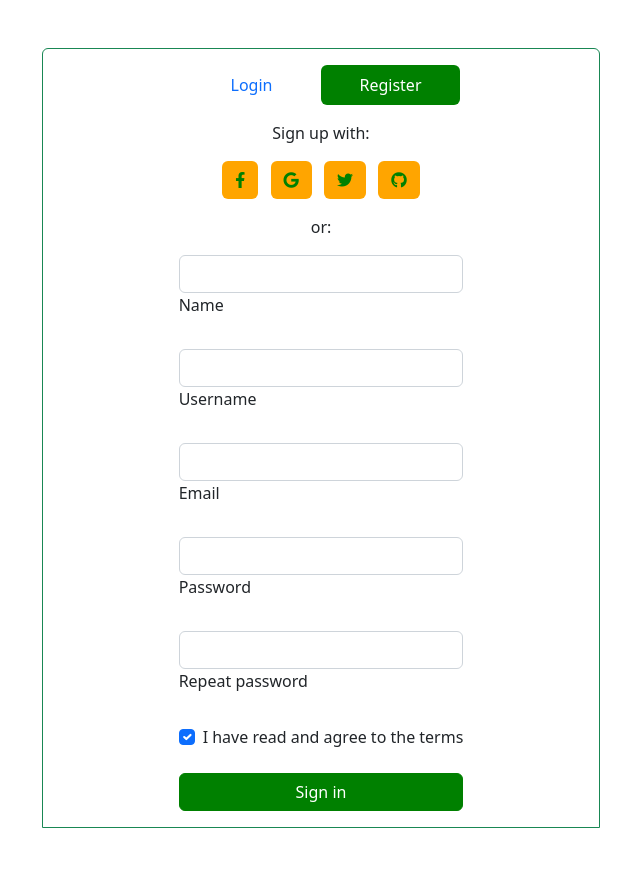
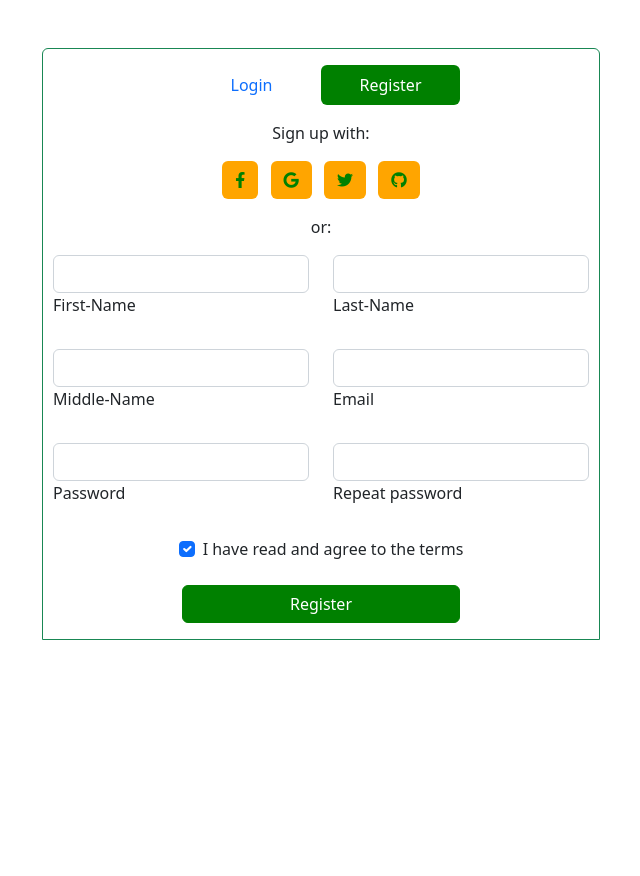
Before and after one commit to solomonbestz/vinch, a Django app: page /authentication/ in a window 1280 px wide, after a click on "Register". Shown: the whole page, without its empty margins (319-959 px from the left). After the commit the page ends 640 px from the top, so only its background shows below. Run offline with Django 4.2, Linux system fonts and the light colour scheme.

Commit message:
registration form

```diff
--- /dev/null
+++ b/account/context_processors.py
@@ -0,0 +1,12 @@
+from .models import NewUser
+
+
+def users(request):
+    if request.user.is_authenticated:
+        username = NewUser.objects.get(last_name=request.user)
+        last_name = username.last_name
+    else:
+        last_name = "Account"
+        pass
+
+    return {'last_name': last_name}
--- a/account/views.py
+++ b/account/views.py
@@ -11,12 +11,14 @@ auth = BackEndSetting()
 
 def authentication(request):
     if request.method == "POST":
-        first_name = request.POST.get("")
-        last_name = request.POST.get("")
-        middle_name = request.POST.get("")
-        email = request.POST.get("")
-        password1 = request.POST.get("")
-        password2 = request.POST.get("")
+        first_name = request.POST.get("f-name")
+        last_name = request.POST.get("l-name")
+        middle_name = request.POST.get("m-name")
+        email = request.POST.get("email")
+        password1 = request.POST.get("f-password")
+        password2 = request.POST.get("s-password")
+
+        print(f"{first_name} {last_name} {password1} {password2}")
 
     if request.method == "POST":
         email = request.POST.get("email")
@@ -34,7 +36,7 @@ def authentication(request):
                 return redirect("404")
         else:
             messages.error(request, "Incorrect Login Details")
-            return redirect('signin')
+            return redirect('authentication')
     else:
         pass
     return render(request, "account/authentication.html")
--- a/core/settings.py
+++ b/core/settings.py
@@ -67,6 +67,7 @@ TEMPLATES = [
                 'django.contrib.auth.context_processors.auth',
                 'django.contrib.messages.context_processors.messages',
                 'store.context_processors.total_cart_items',
+                'account.context_processors.users',
             ],
         },
     },
--- a/store/context_processors.py
+++ b/store/context_processors.py
@@ -3,45 +3,44 @@ import json
 
 
 def total_cart_items(request):
-    # if request.user.is_authenticated:
-    #     customer = request.user.customer
+    if request.user.is_authenticated:
+        customer = request.user.customer
 
-    #     order, created = Order.objects.get_or_create(customer=customer, complete=False)
-    #     items = order.orderitem_set.all()
-    #     if order:
-    #         orderitems = OrderItem.objects.filter(order=order)
-    #         qty = sum([item.quantity for item in orderitems])
-    #         cart_total = sum([item.get_total for item in orderitems])
-    #     else:
-    #         qty = 0
-    #         cart_total = 0
-    # else:
-    #     try:
-    #         cart = json.loads(request.COOKIES['cart'])
-    #     except:
-    #         cart = {}
-    #     qty = 0
-    #     cart_total = 0
-    #     items = []
-    #     for i in cart:
-    #         try:
-    #             qty += cart[i]['quantity']
-    #             product = Product.objects.get(id=i)
-    #             cart_total += (product.price * cart[i]['quantity'])
+        order, created = Order.objects.get_or_create(customer=customer, complete=False)
+        items = order.orderitem_set.all()
+        if order:
+            orderitems = OrderItem.objects.filter(order=order)
+            qty = sum([item.quantity for item in orderitems])
+            cart_total = sum([item.get_total for item in orderitems])
+        else:
+            qty = 0
+            cart_total = 0
+    else:
+        try:
+            cart = json.loads(request.COOKIES['cart'])
+        except:
+            cart = {}
+        qty = 0
+        cart_total = 0
+        items = []
+        for i in cart:
+            try:
+                qty += cart[i]['quantity']
+                product = Product.objects.get(id=i)
+                cart_total += (product.price * cart[i]['quantity'])
 
-    #             item = {
-    #                 'product': {
-    #                     'id': product.id,
-    #                     'name': product.name,
-    #                     'price': product.price,
-    #                     'image': product.image,
-    #                 },
-    #                 'quantity': cart[i]['quantity'],
-    #                 'get_total': (product.price * cart[i]['quantity'])
-    #             }
-    #             items.append(item)
-    #         except:
-    #             pass
+                item = {
+                    'product': {
+                        'id': product.id,
+                        'name': product.name,
+                        'price': product.price,
+                        'image': product.image,
+                    },
+                    'quantity': cart[i]['quantity'],
+                    'get_total': (product.price * cart[i]['quantity'])
+                }
+                items.append(item)
+            except:
+                pass
 
-    # return {'qty': qty, 'cart_total': cart_total, 'items': items}
-    return {"yes": 0}
+    return {'qty': qty, 'cart_total': cart_total, 'items': items}
--- a/templates/account/authentication.html
+++ b/templates/account/authentication.html
@@ -102,36 +102,43 @@
 
                     <p class="text-center">or:</p>
 
+                    <div class="row" style="padding-left: 10px; padding-right: 10px">
                         <!-- Name input -->
-                    <div class="form-outline mb-4">
-                    <input type="text" id="registerName" class="form-control" />
-                    <label class="form-label" for="registerName">Name</label>
+                        <div class="form-outline mb-4 col-md-6">
+                            <input type="text" name="f-name" id="registerName" class="form-control" />
+                            <label class="form-label" for="registerName">First-Name</label>
                         </div>
 
                         <!-- Username input -->
-                    <div class="form-outline mb-4">
-                    <input type="text" id="registerUsername" class="form-control" />
-                    <label class="form-label" for="registerUsername">Username</label>
+                        <div class="form-outline mb-4 col-md-6">
+                            <input type="text" name="l-name" id="registerUsername" class="form-control" />
+                            <label class="form-label" for="registerUsername">Last-Name</label>
+                        </div>
+
+                        <!-- Username input -->
+                        <div class="form-outline mb-4 col-md-6">
+                            <input type="text" name="m-name" id="registerUsername" class="form-control" />
+                            <label class="form-label" for="registerUsername">Middle-Name</label>
                         </div>
 
                         <!-- Email input -->
-                    <div class="form-outline mb-4">
-                    <input type="email" id="registerEmail" class="form-control" />
+                        <div class="form-outline mb-4 col-md-6">
+                            <input type="email" name="email" id="registerEmail" class="form-control" />
                             <label class="form-label" for="registerEmail">Email</label>
                         </div>
 
                         <!-- Password input -->
-                    <div class="form-outline mb-4">
-                    <input type="password" id="registerPassword" class="form-control" />
+                        <div class="form-outline mb-4 col-md-6">
+                            <input type="password" name="f-password" id="registerPassword" class="form-control" />
                             <label class="form-label" for="registerPassword">Password</label>
                         </div>
 
                         <!-- Repeat Password input -->
-                    <div class="form-outline mb-4">
-                    <input type="password" id="registerRepeatPassword" class="form-control" />
+                        <div class="form-outline mb-4 col-md-6">
+                            <input type="password" name="s-password" id="registerRepeatPassword" class="form-control" />
                             <label class="form-label" for="registerRepeatPassword">Repeat password</label>
                         </div>
-
+                    </div>
                     <!-- Checkbox -->
                     <div class="form-check d-flex justify-content-center mb-4">
                         <input class="form-check-input me-2" type="checkbox" value="" id="registerCheck" checked
@@ -142,7 +149,9 @@
                     </div>
 
                     <!-- Submit button -->
-                    <button type="submit" id="login-btn" class="btn btn-primary btn-block mb-3 w-100">Sign in</button>
+                    <div class="d-flex justify-content-center">
+                        <button type="submit" id="login-btn" class="btn btn-primary btn-block mb-3 w-50">Register</button>
+                    </div>
                 </form>
             </div>
         </div>
```
Also changed, not shown: templates/main.html (+34 -13 lines), db.sqlite3. Lines whose indentation alone changed are shown as unchanged.
